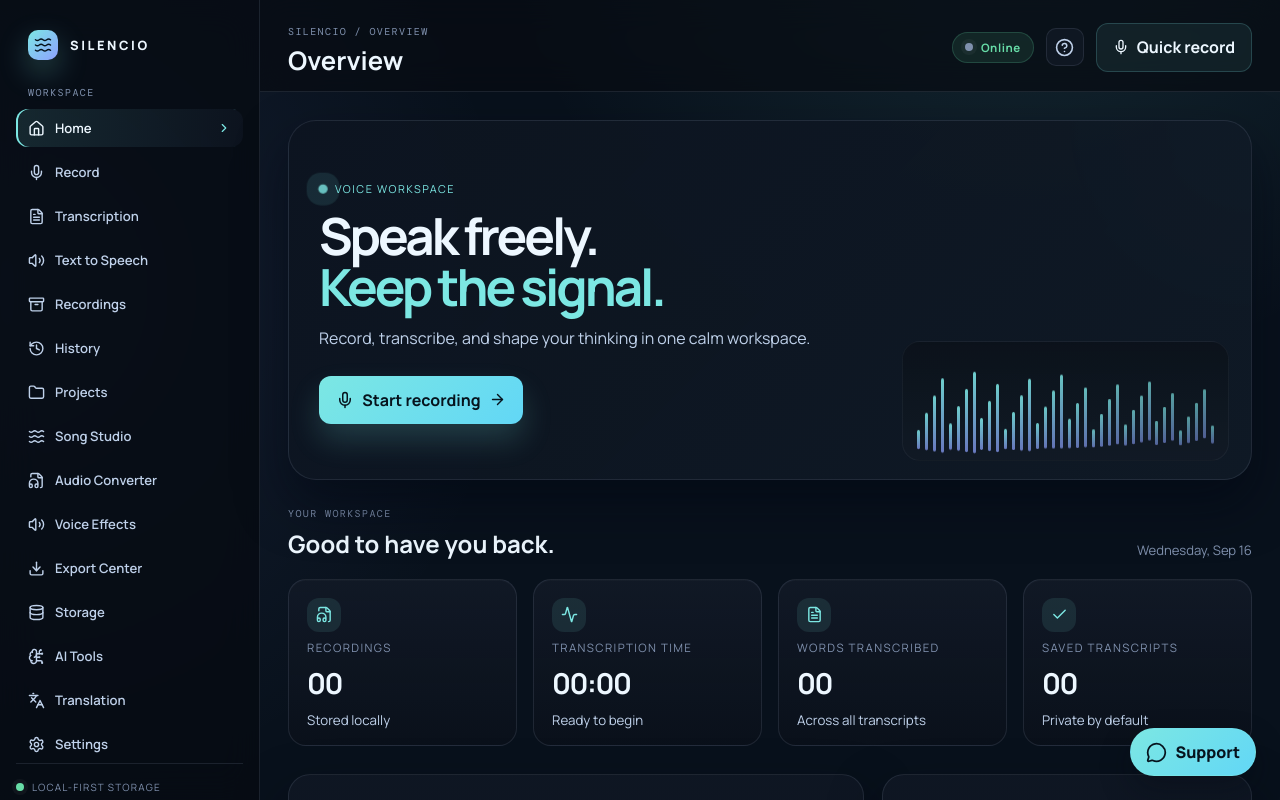
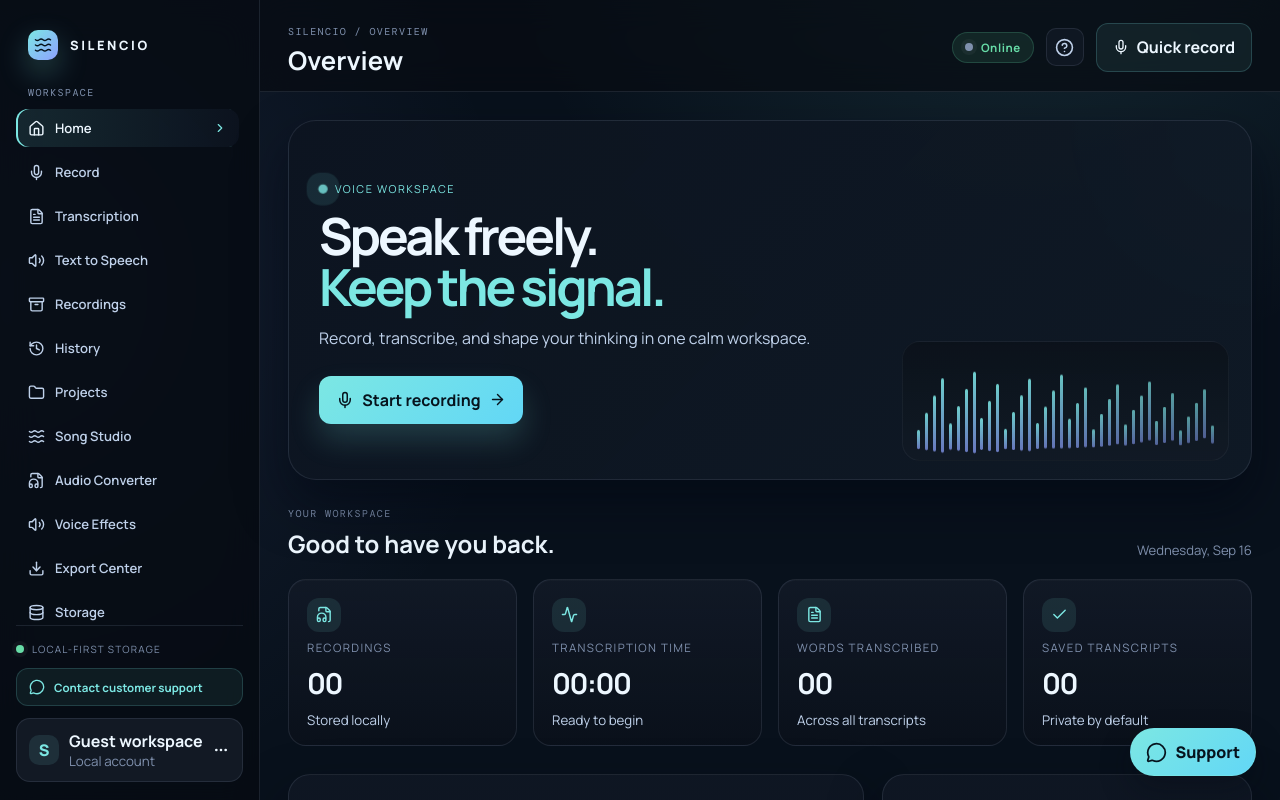
Before and after one commit to Dhoommax/silencio, a React (Vite) app: page / in a window 1280 px wide. Shown: the top 800 px of the page. Built offline with nearby package versions, Linux system fonts and the light colour scheme.

Commit message:
Add sidebar navigation scrollbar

```diff
--- a/src/styles.css
+++ b/src/styles.css
@@ -122,7 +122,24 @@ textarea { resize: vertical; min-height: 170px; }
 }
 
 .sidebar-label { padding: 0 12px 10px; }
-.sidebar nav { display: grid; gap: 6px; }
+.sidebar nav {
+  display: grid;
+  gap: 6px;
+  min-height: 0;
+  flex: 1;
+  overflow-y: auto;
+  overflow-x: hidden;
+  padding: 0 4px 12px 0;
+  scrollbar-width: thin;
+  scrollbar-color: rgba(124, 231, 227, 0.45) transparent;
+}
+.sidebar nav::-webkit-scrollbar { width: 6px; }
+.sidebar nav::-webkit-scrollbar-track { background: transparent; }
+.sidebar nav::-webkit-scrollbar-thumb {
+  border-radius: 999px;
+  background: rgba(124, 231, 227, 0.45);
+}
+.sidebar nav::-webkit-scrollbar-thumb:hover { background: var(--primary); }
 
 .nav-item {
   display: flex;
```
